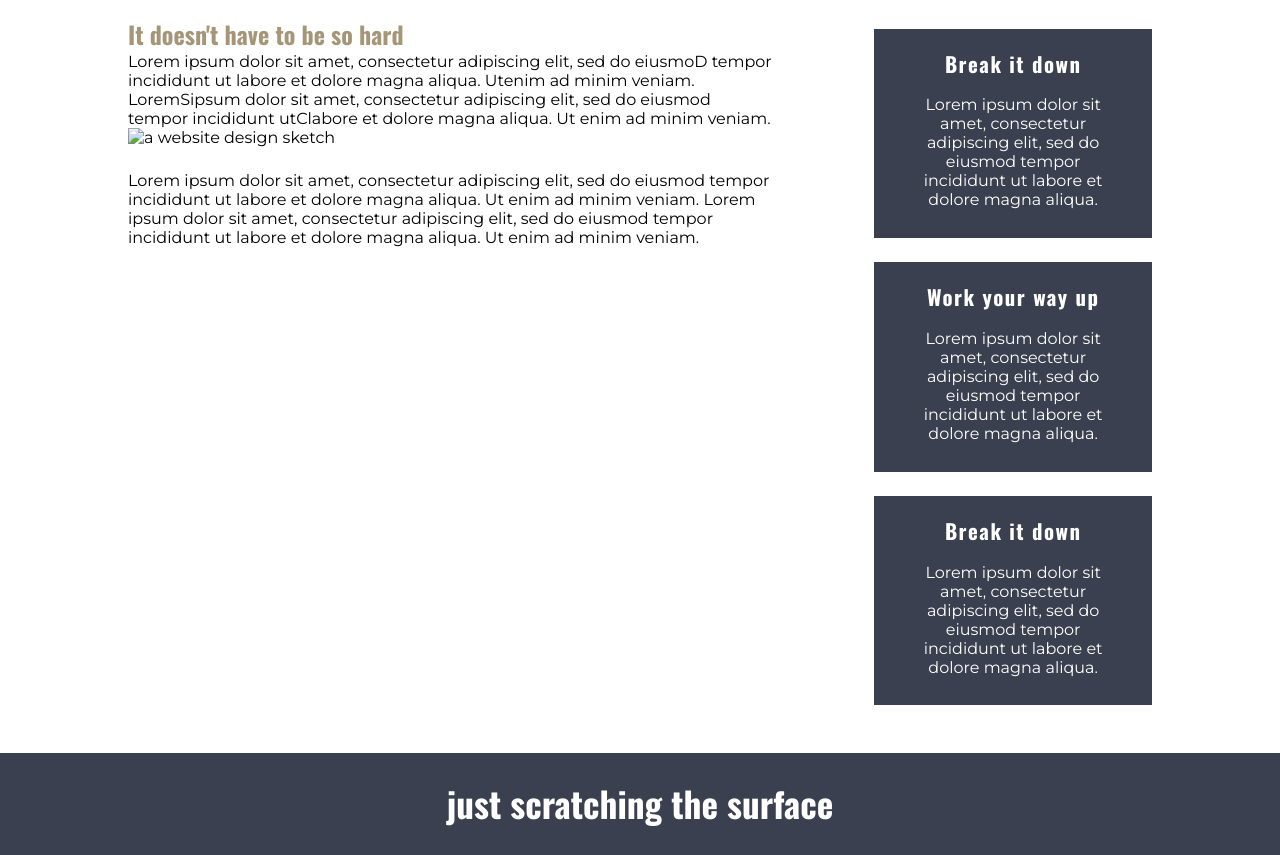
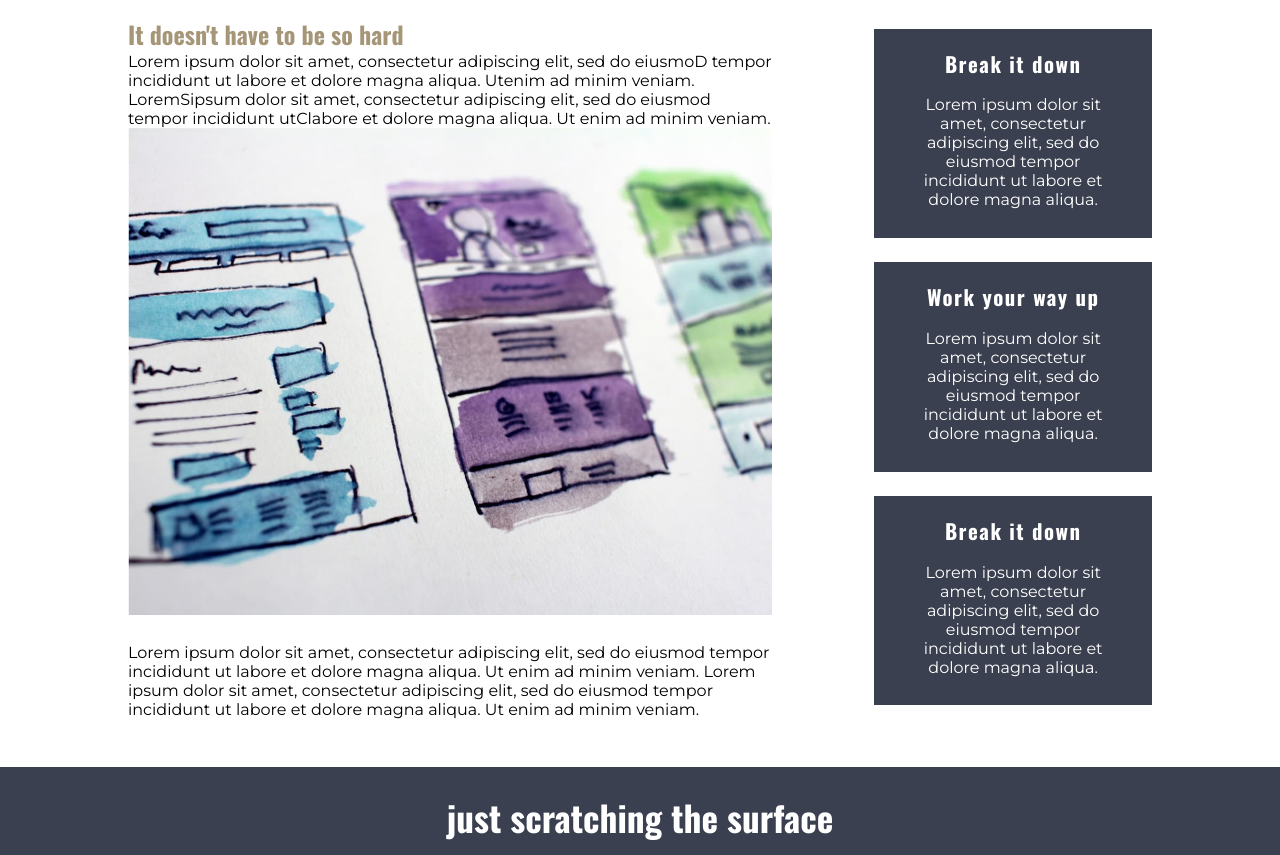
Before and after one commit to sameerbhutta/conquering-responsive-layouts, a plain HTML site: page index.html in a window 1280 px wide. Shown: the part 880-1735 px from the top of the page. Drawn offline with nearby package versions, Linux system fonts and the light colour scheme; the site is published under a folder, as on GitHub Pages, so addresses that start at the root find nothing.

Commit message:
Update index.html
Change an image URL in the third section

```diff
--- a/index.html
+++ b/index.html
@@ -87,7 +87,7 @@
                     <h2>It doesn't have to be so hard</h2>
                     <p class="third-section-para">Lorem ipsum dolor sit amet, consectetur adipiscing elit, sed do eiusmoD tempor incididunt ut labore et dolore magna aliqua. Utenim ad minim veniam. LoremSipsum dolor sit amet, consectetur adipiscing elit, sed do eiusmod tempor incididunt utClabore et dolore magna aliqua. Ut enim ad minim veniam.</p>
 
-                    <img src="/assets/images/the-image.jpg" alt="a website design sketch">
+                    <img src="assets/images/the-image.jpg" alt="a website design sketch">
 
                     <p class="third-section-para">Lorem ipsum dolor sit amet, consectetur adipiscing elit, sed do eiusmod tempor incididunt ut labore et dolore magna aliqua. Ut enim ad minim veniam. Lorem ipsum dolor sit amet, consectetur adipiscing elit, sed do eiusmod tempor incididunt ut labore et dolore magna aliqua. Ut enim ad minim veniam.</p>
                 </div>
```
